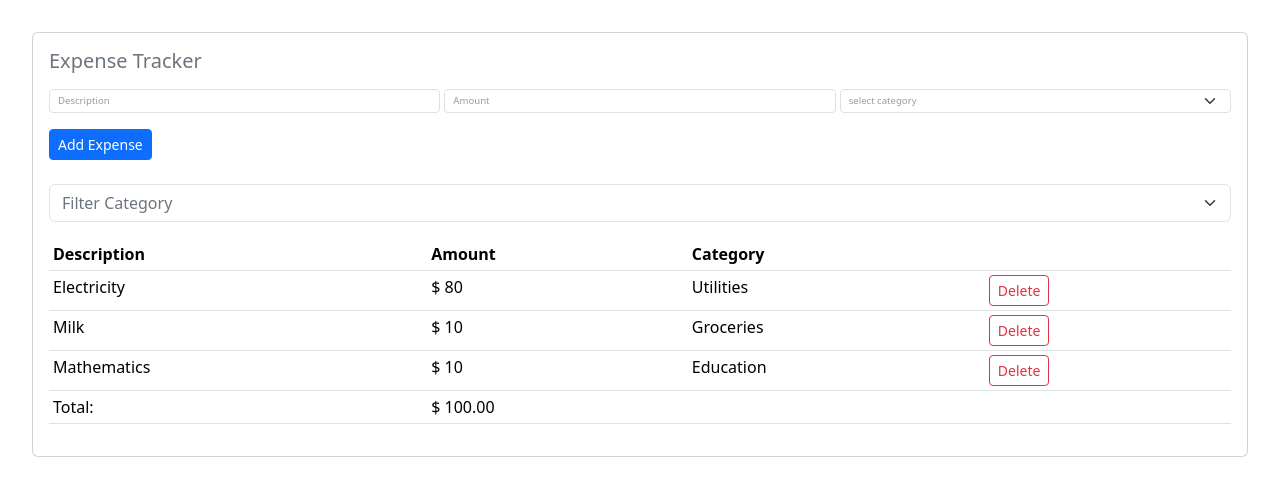
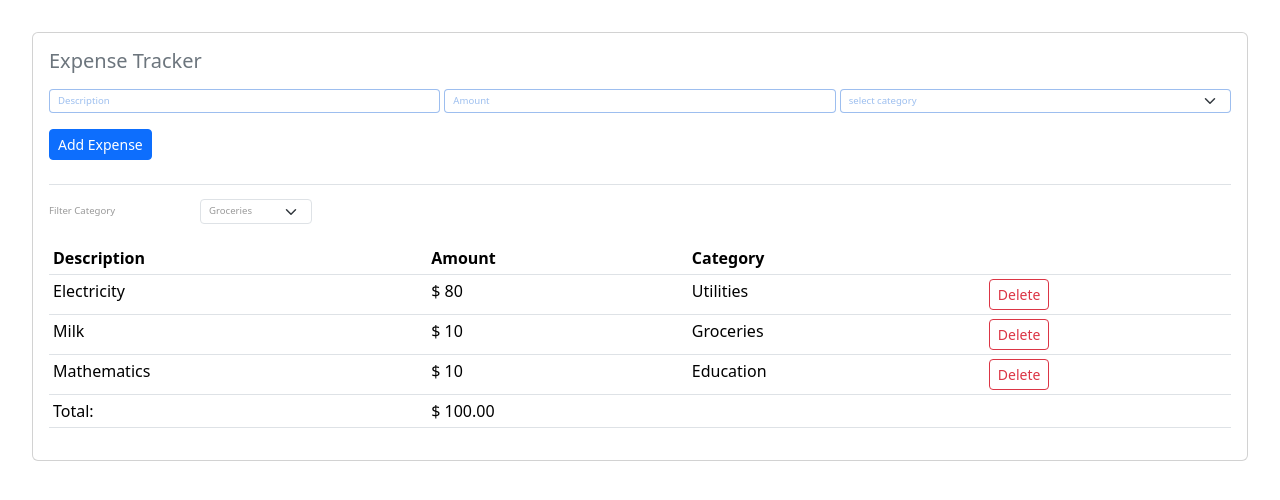
Before and after one commit to andreassilvas/expense-tracker, a React (Vite) app: page / in a window 1280 px wide. Shown: the top 500 px of the page. Built offline with nearby package versions, Linux system fonts and the light colour scheme.

Commit message:
update expenseFilter

```diff
--- a/src/Components/ExpenseFilter.tsx
+++ b/src/Components/ExpenseFilter.tsx
@@ -1,4 +1,6 @@
+import { Form, FormLabel } from "react-bootstrap";
 import expenseCategories from "../expense-categories";
+import "./ExpensesStyle.css";
 
 interface ExpenseFilterProps {
   onSelectedCategory: (category: string) => void;
@@ -6,19 +8,34 @@ interface ExpenseFilterProps {
 
 const ExpenseFilter = ({ onSelectedCategory }: ExpenseFilterProps) => {
   return (
-    <select
-      className="form-select mb-3 text-secondary"
+    <div className="row g-1 align-items-center mt-2 mb-3">
+      <div className="col-auto">
+        <label htmlFor="expense-filter-text" className="visually-hidden">
+          Filter Category
+        </label>
+        <input
+          type="text"
+          readOnly
+          className="form-control-plaintext"
+          id="expense-filter-text"
+          value="Filter Category"
+        />
+      </div>
+      <div className="col-auto">
+        <Form.Select
+          aria-label="Expense filter"
+          id="expense-filter"
+          size="sm"
           onChange={(event) => onSelectedCategory(event.target.value)}
         >
-      <option disabled selected>
-        Filter Category
-      </option>
           {expenseCategories.map((category) => (
             <option key={category} value={category}>
               {category}
             </option>
           ))}
-    </select>
+        </Form.Select>
+      </div>
+    </div>
   );
 };
 
--- a/src/Components/ExpenseForm.tsx
+++ b/src/Components/ExpenseForm.tsx
@@ -1,4 +1,4 @@
-import { Button, Col, FloatingLabel, Form, Row } from "react-bootstrap";
+import { Button, Col, Form, Row } from "react-bootstrap";
 import expenseCategories from "../expense-categories";
 import "./ExpensesStyle.css";
 
@@ -6,7 +6,7 @@ const ExpenseForm = () => {
   return (
     <>
       <h5 className="mb-3 text-secondary">Expense Tracker</h5>
-      <Form>
+      <Form className=" border-bottom">
         <Row className="mb-3 g-1" size="sm">
           <Form.Group as={Col} controlId="descriptionInput">
             <Form.Control
--- a/src/Components/ExpenseList.tsx
+++ b/src/Components/ExpenseList.tsx
@@ -1,3 +1,5 @@
+import { Table } from "react-bootstrap";
+
 interface Expense {
   id: number;
   description: string;
@@ -15,9 +17,10 @@ const ExpenseList = ({ expenses, onDelete }: ExpensesListProps) => {
     return <div className="no-items">there are no items in this category</div>;
 
   return (
-    <table className="table table-sm">
+    <div>
+      <Table hover size="sm" responsive="sm">
         <thead>
-        <tr className="text-light bg-secondary">
+          <tr>
             <th>Description</th>
             <th>Amount</th>
             <th colSpan={2}>Category</th>
@@ -51,7 +54,8 @@ const ExpenseList = ({ expenses, onDelete }: ExpensesListProps) => {
             </td>
           </tr>
         </tfoot>
-    </table>
+      </Table>
+    </div>
   );
 };
 
--- a/src/Components/ExpensesStyle.css
+++ b/src/Components/ExpensesStyle.css
@@ -1,9 +1,23 @@
-#amountInput, #descriptionInput,#categoriesInput{
+#descriptionInput,#amountInput,#categoriesInput,
+#expense-filter,.expense-filter-text,#expense-filter-text{
     font-size: .6rem;
+}
+
+.expense-filter-text{
+    font-size: .5rem;
 }
 
 #amountInput::placeholder,
 #descriptionInput::placeholder,
-#categoriesInput{
+#categoriesInput,#expense-filter{
+    color:rgb(11, 94, 215, 0.4);
+}
+
+#expense-filter,.expense-filter-text,#expense-filter-text{
     color: #9a9a9a;
 }
+
+
+#descriptionInput,#amountInput,#categoriesInput{
+    border-color: rgb(11, 94, 215, 0.4);
+}
```
Also changed, not shown: src/App.tsx (+0 -14 lines). Lines whose indentation alone changed are shown as unchanged.
